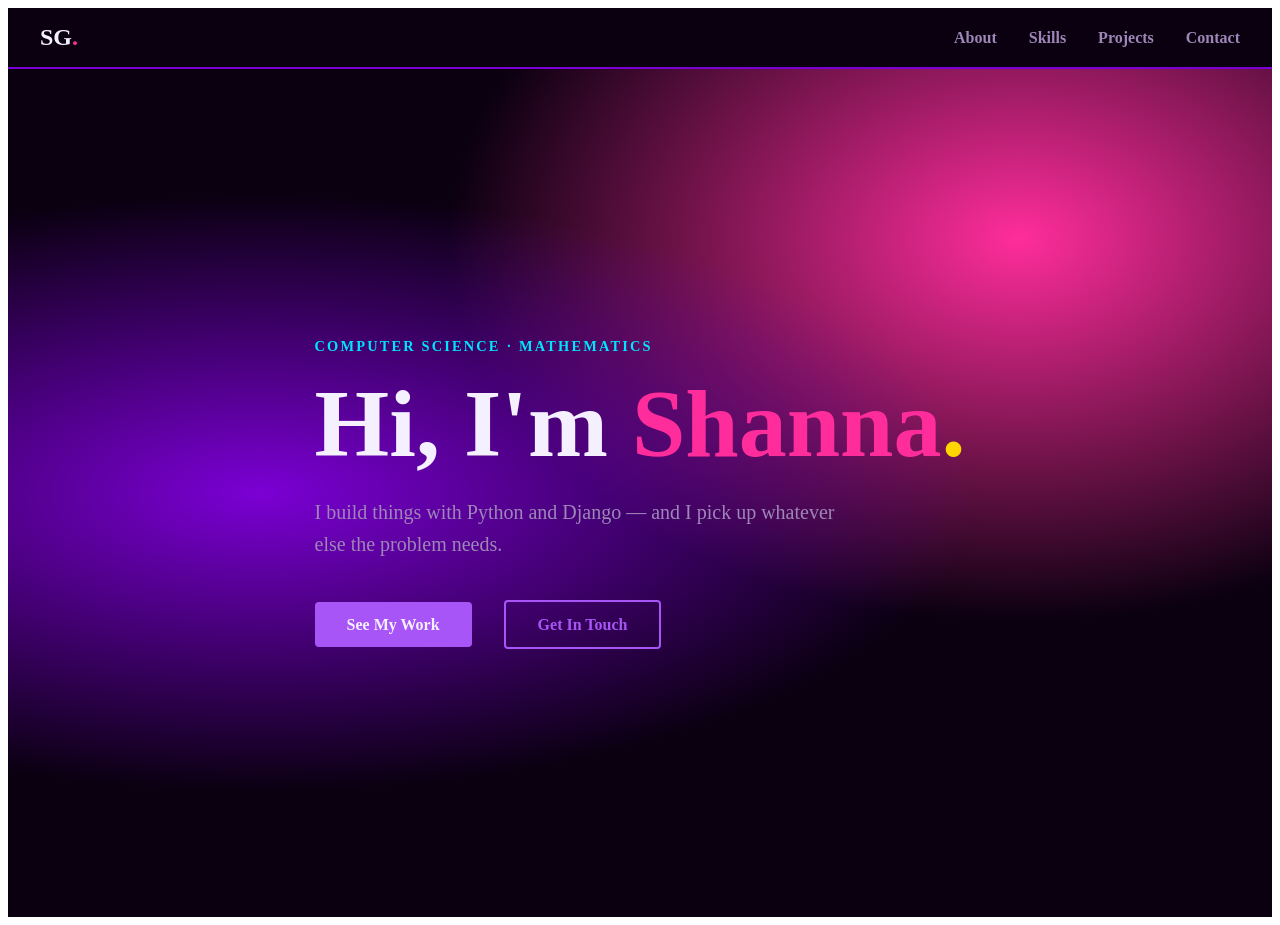
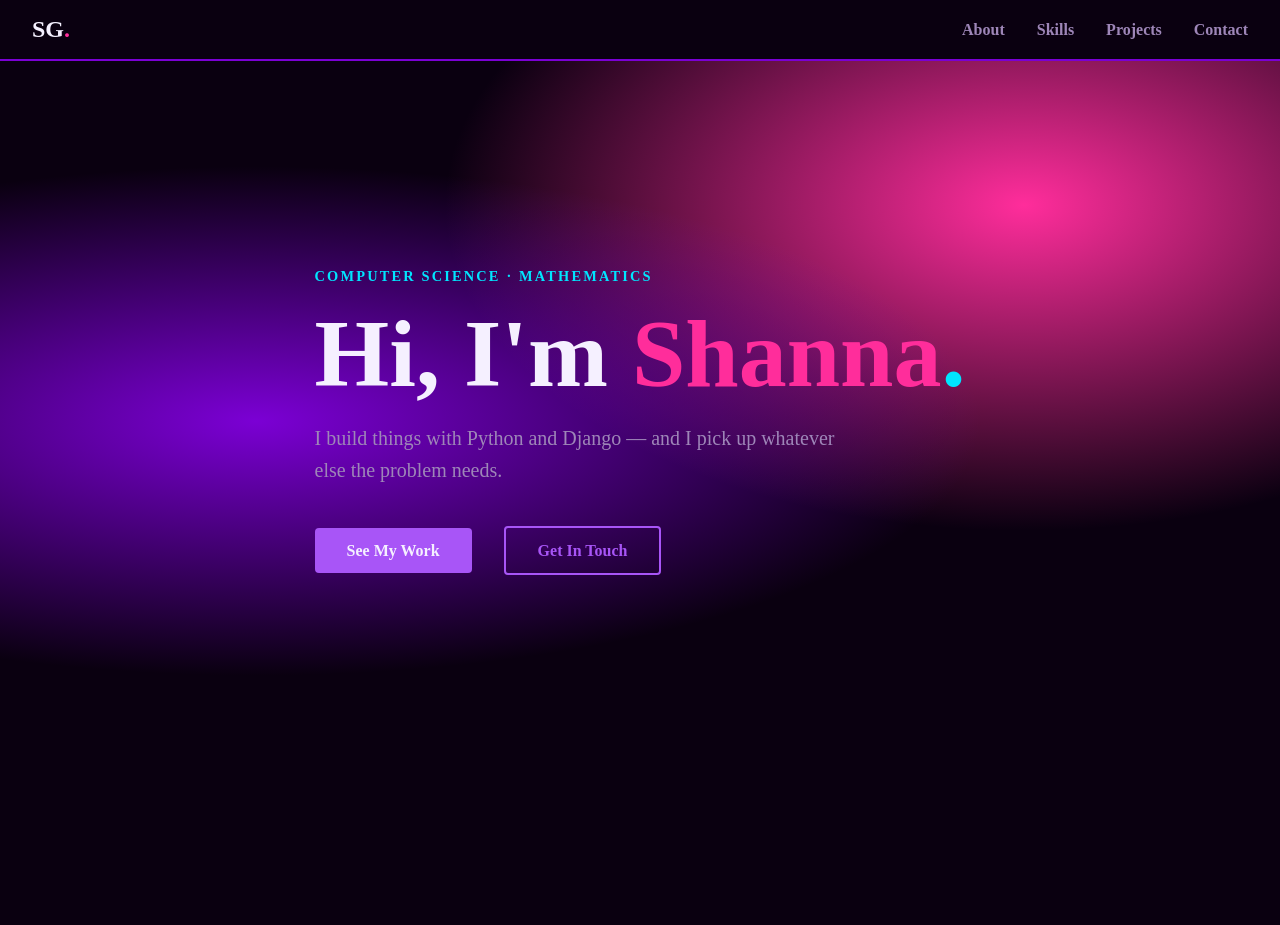
Before and after one commit to GravesSoftwareDev/portfolio, a Django app: page / in a window 1280 px wide. After the commit the page ends 660 px from the top, so only its background shows below. Run offline with Django 5.2, Linux system fonts and the light colour scheme.

Commit message:
Fixed CSS... hopefully

```diff
--- a/portfolio_site/portfolio_site/settings.py
+++ b/portfolio_site/portfolio_site/settings.py
@@ -44,7 +44,6 @@ INSTALLED_APPS = [
 ]
 
 MIDDLEWARE = [
-    'django.middleware.security.SecurityMiddleware',
     'django.middleware.security.SecurityMiddleware',
     'whitenoise.middleware.WhiteNoiseMiddleware',
     'django.contrib.sessions.middleware.SessionMiddleware',
@@ -121,6 +120,6 @@ USE_TZ = True
 # https://docs.djangoproject.com/en/6.0/howto/static-files/
 
 STATIC_URL = '/static/'
+STATICFILES_DIRS = [BASE_DIR / 'static']
 STATIC_ROOT = BASE_DIR / 'staticfiles'
 STATICFILES_STORAGE = 'whitenoise.storage.CompressedManifestStaticFilesStorage'
-STATICFILES_DIRS = [BASE_DIR / 'static']
--- a/portfolio_site/static/css/main.css
+++ b/portfolio_site/static/css/main.css
@@ -6,7 +6,6 @@
     --purple-mid: #7B00D4;
     --purple-bright: #A855F7;
     --accent-pink: #FF2D9B;
-    --accent-yellow: #FFD600;
     --accent-cyan: #00E5FF;
     --bg-dark: #0A0010;
     --bg-card: #1A0030;
@@ -14,7 +13,16 @@
     --text-muted: #9E86B8;
 }
 
+/* Clear Styling */
+* {
+    margin: 0;
+    padding: 0;
+    box-sizing: border-box;
+}
 
+body {
+    background-color: var(--bg-dark);
+}
 
 /* Nav bar syling */
 
@@ -57,7 +65,7 @@
 }
 
 .nav-links a:hover {
-    color: var(--accent-yellow);
+    color: var(--accent-cyan);
 }
 
 /* Hero section styling */
@@ -99,7 +107,7 @@
 }
 
 .dot {
-    color: var(--accent-yellow);
+    color: var(--accent-cyan);
 }
 
 .hero-sub {
@@ -136,8 +144,8 @@
 }
 
 .btn-outline:hover {
-    border-color: var(--accent-yellow);
-    color: var(--accent-yellow);
+    border-color: var(--accent-cyan);
+    color: var(--accent-cyan);
     transform: translateY(-2px);
 }
 
```
